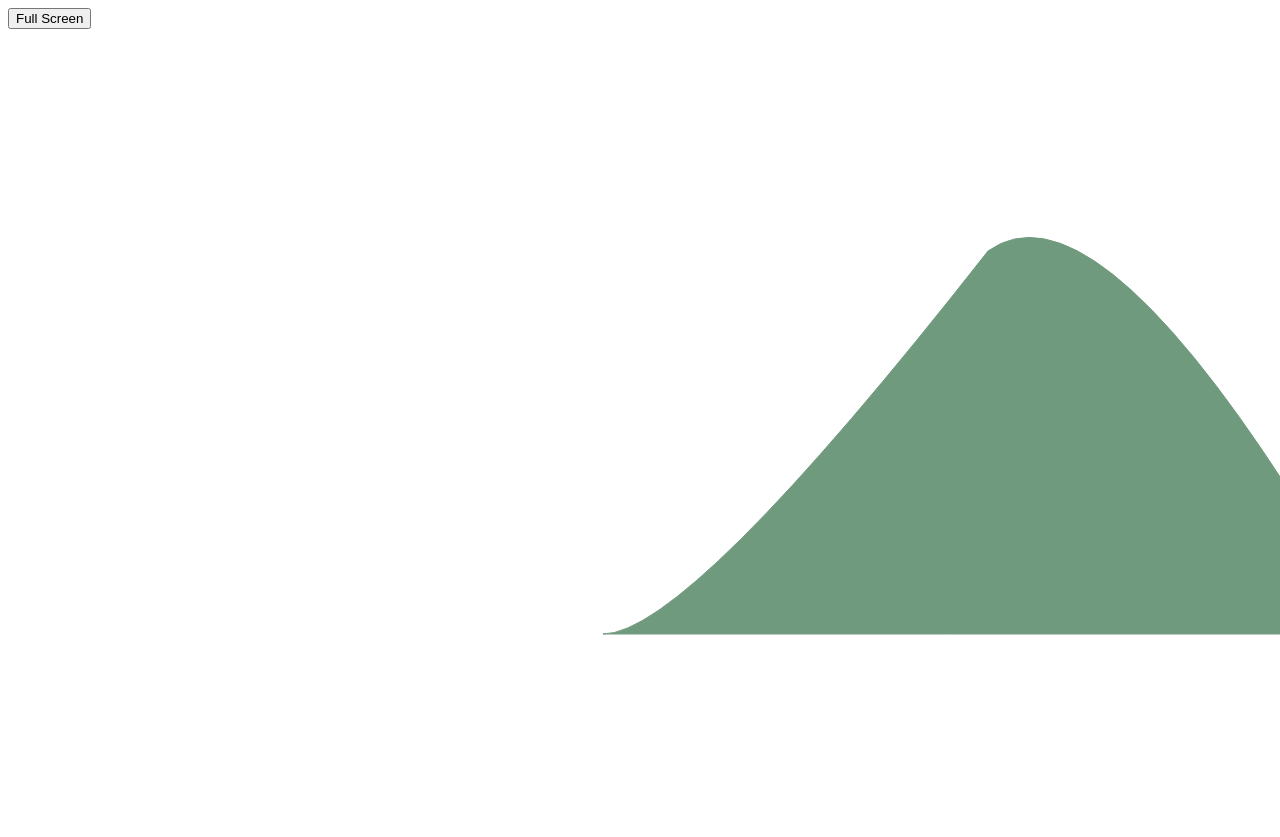
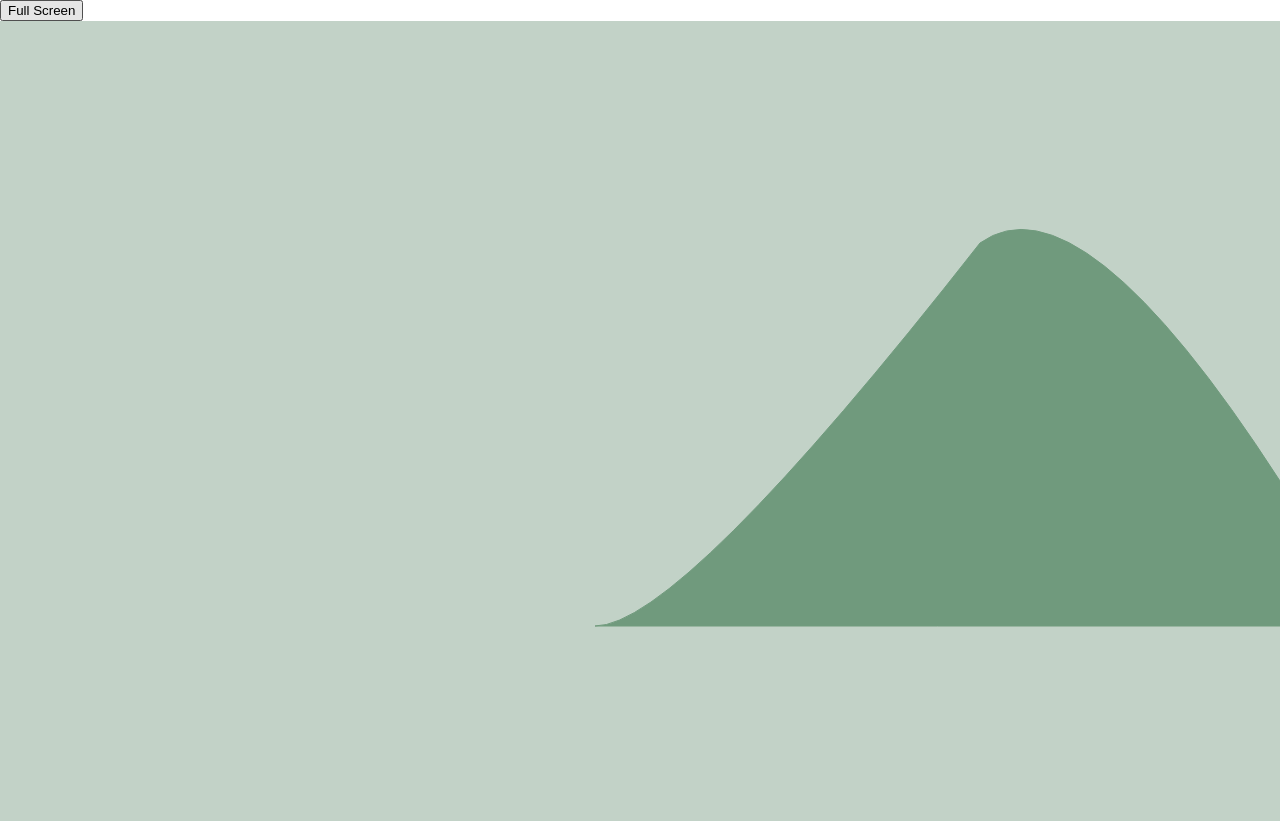
Before and after one commit to scotthso-zz/scape, a plain HTML site: page index.html in a window 1280 px wide. Drawn offline with Linux system fonts and the light colour scheme.

Commit message:
canvas is now resizes as screen dimensions changes

```diff
--- a/draw.js
+++ b/draw.js
@@ -1,14 +1,6 @@
 
 
-var c = document.getElementById("canvas");
-var ctx = c.getContext("2d");
-
-cw = window.innerWidth;
-ch = window.innerHeight;
-canvas.width  = cw;
-canvas.height = ch;
-
-
+function paint() {
 
       //Mountain 1
       ctx.beginPath();
@@ -16,11 +8,15 @@ canvas.height = ch;
       ctx.quadraticCurveTo(cw-200, 150, cw-300, 222);
       ctx.quadraticCurveTo(cw-600, ch-195, cw-685, ch-195);
       ctx.lineTo(cw, ch-195);
-     // ctx.lineTo(0, ch-120);
-      //ctx.lineTo(cw, ch-12    0);
       ctx.lineWidth = 1;
       ctx.strokeStyle = '#709A7D';
       ctx.fillStyle = '#709A7D';
       ctx.fill();
       ctx.stroke();
-            ctx.closePath();
+      ctx.closePath();
+};
+
+
+
+
+//    paint();
--- a/index.html
+++ b/index.html
@@ -1,15 +1,16 @@
 <html>
 <head>
 	<title>Project X</title>
-	<style src = "style.css"></style>
+	<link rel="stylesheet" type="text/css" href="style.css">
 </head>
 <body>
 	<button id = "button">Full Screen</button>
 
-	<canvas id="canvas" width="578" height="200"></canvas>
+	<canvas id="canvas"></canvas>
 	<script src = 'https://cdnjs.cloudflare.com/ajax/libs/screenfull.js/3.0.0/screenfull.min.js'></script>
 	<script src = 'main.js'></script>
 	<script src = 'draw.js'></script>
+	<script src = 'resize.js'></script>
 
 
 </body>
--- a/main.js
+++ b/main.js
@@ -1,7 +1,11 @@
 const elem = document.getElementById('target');
+
+
 
 document.getElementById('button').addEventListener('click', () => {
     if (screenfull.enabled) {
+
         screenfull.request();
+        //paint();
     }
 });
--- /dev/null
+++ b/resize.js
@@ -0,0 +1,20 @@
+
+var c = document.getElementById("canvas");
+var ctx = c.getContext("2d");
+
+initialize();
+
+function initialize() {
+      window.addEventListener('resize', resizeCanvas, false);
+      resizeCanvas();
+}
+
+function resizeCanvas() {
+      cw = window.innerWidth;
+      ch = window.innerHeight;
+
+      canvas.width = cw;
+      canvas.height = ch;
+
+      paint();
+}
--- a/style.css
+++ b/style.css
@@ -5,4 +5,11 @@ html {
 body {
 	height: 100%;
 	width: 100%;
+	margin: 0;
+	padding: 0;
 }
+
+#canvas {
+	display: block;
+	background-color: #C2D2C7;
+}
```
